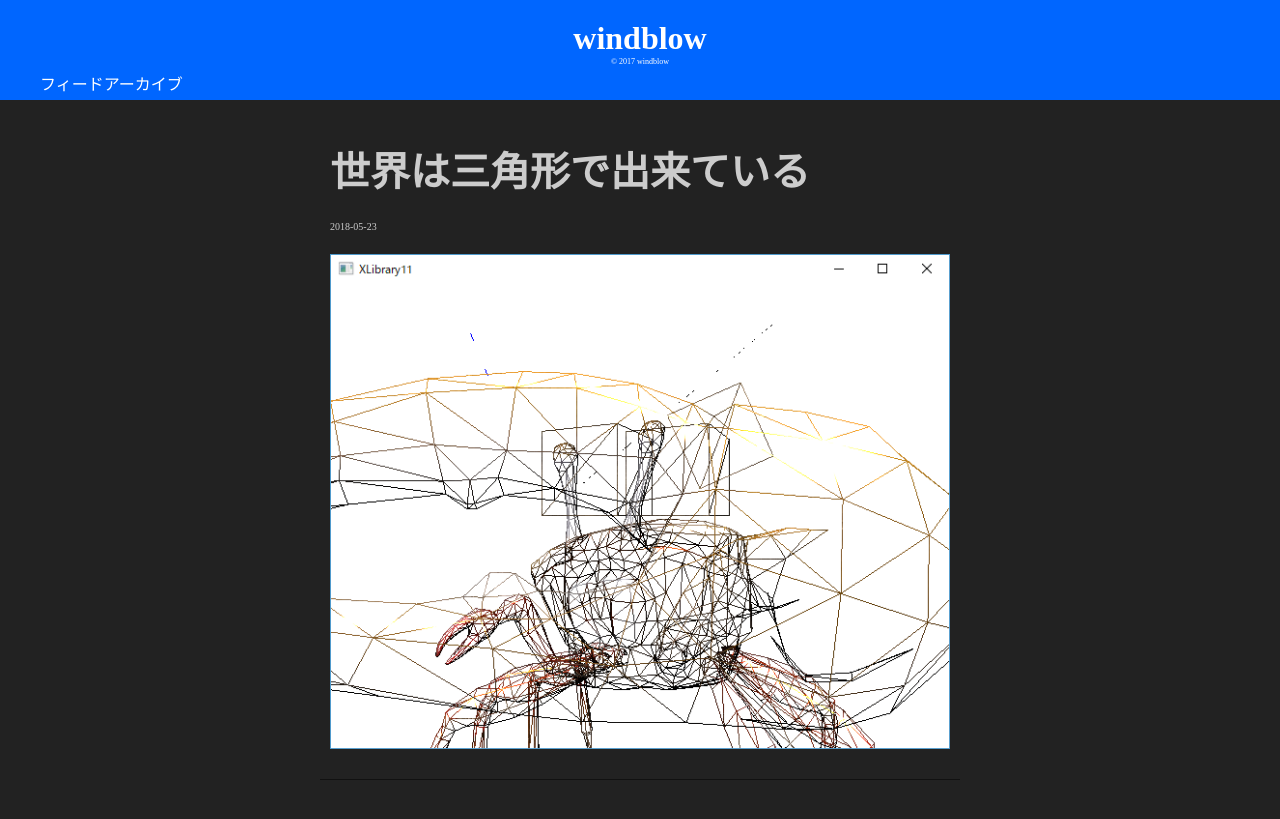
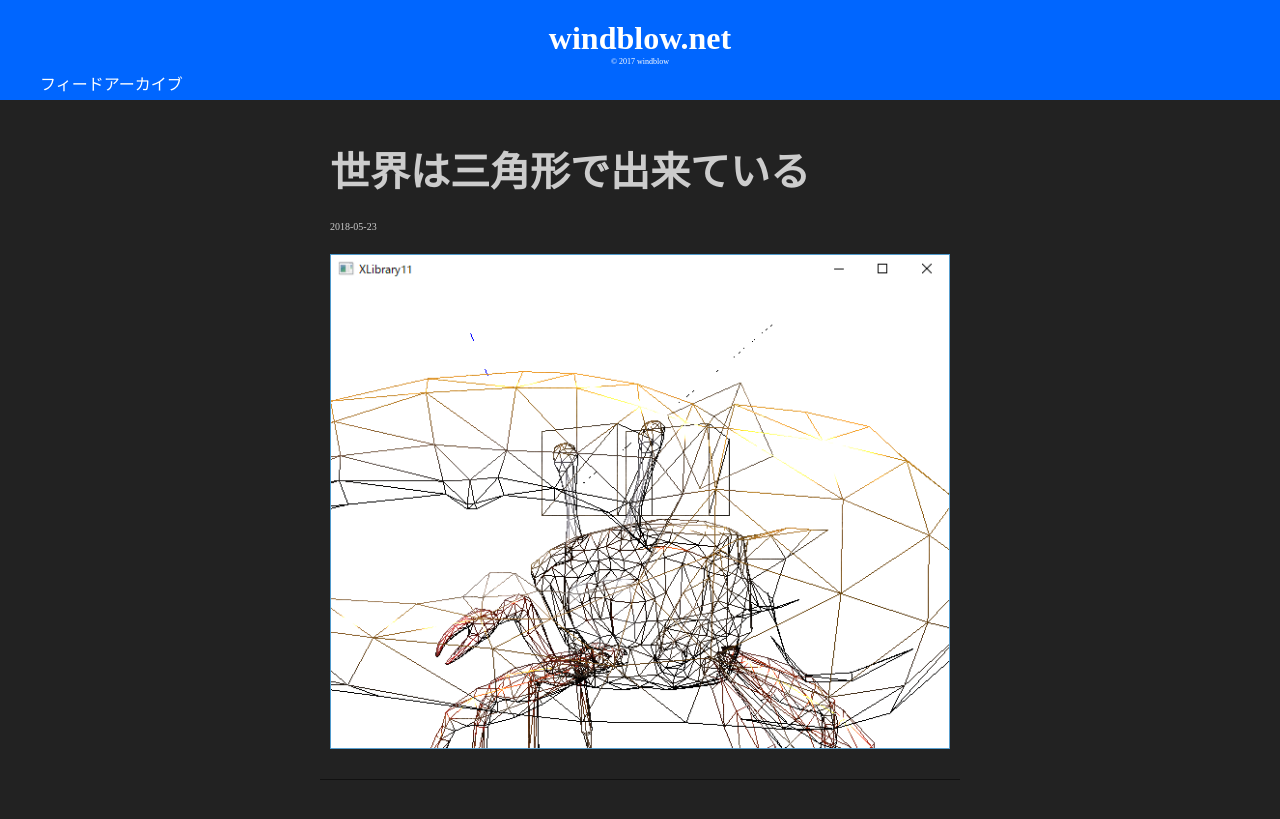
Before and after one commit to itukikikuti/windblow.net, a Jekyll site: the page built from _posts/2018-05-23-世界は三角形で出来ている.md, in a window 1280 px wide. Shown: the top 819 px of the page. Built offline with Jekyll 4.4.1, drawn with Linux system fonts in a browser that asks for light colours.

Commit message:
Update _config.yml

```diff
--- a/_config.yml
+++ b/_config.yml
@@ -1,5 +1,4 @@
 plugins: [jekyll-paginate]
 
-title: "windblow"
 color: "#0066FF"
-paginate: 10
+paginate: 5
```
